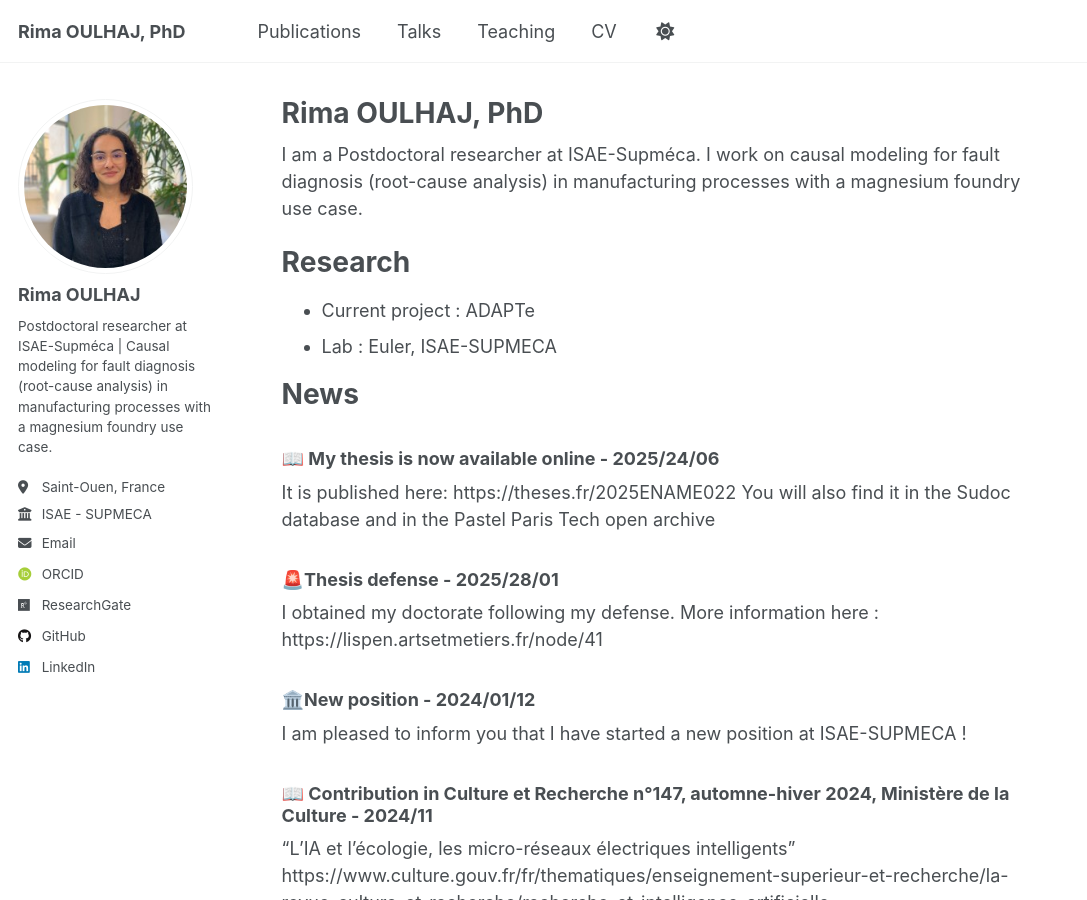
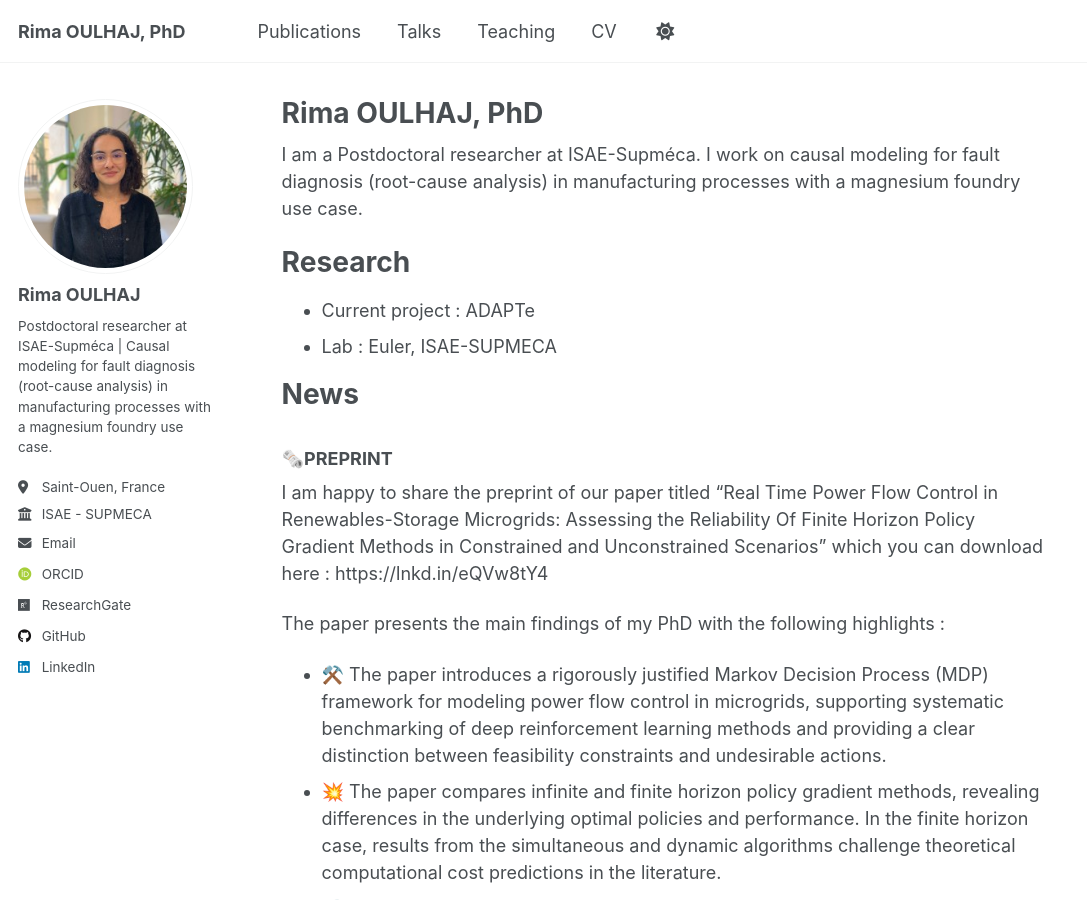
Before and after one commit to rimaoulhaj1/homepage, a Jekyll site: the page built from _pages/about.md, in a window 1280 px wide and 900 px high. Shown: the whole window, without its empty margins (0-1087 px from the left). Built offline with Jekyll 4.4.1, drawn with Linux system fonts in a browser that asks for light colours; some web fonts are replaced; a script that is not in the unit is left out; some of the changed text lies outside the part shown.

Commit message:
Update about.md

```diff
--- a/_pages/about.md
+++ b/_pages/about.md
@@ -16,6 +16,15 @@ I am a Postdoctoral researcher at ISAE-Supméca. I work on causal modeling for f
 
 # News
 
+### 🗞️PREPRINT
+
+I am happy to share the preprint of our paper titled "Real Time Power Flow Control in Renewables-Storage Microgrids: Assessing the Reliability Of Finite Horizon Policy Gradient Methods in Constrained and Unconstrained Scenarios" which you can download here : https://lnkd.in/eQVw8tY4
+
+The paper presents the main findings of my PhD with the following highlights :
+- ⚒️ The paper introduces a rigorously justified Markov Decision Process (MDP) framework for modeling power flow control in microgrids, supporting systematic benchmarking of deep reinforcement learning methods and providing a clear distinction between feasibility constraints and undesirable actions.
+- 💥 The paper compares infinite and finite horizon policy gradient methods, revealing differences in the underlying optimal policies and performance. In the finite horizon case, results from the simultaneous and dynamic algorithms challenge theoretical computational cost predictions in the literature.
+- 🗝️ The paper solves a constrained finite-horizon MDP using a primal-dual policy gradient method adapted from an algorithm originally designed for infinite-horizon settings and compares the algorithms intended for the constrained and unconstrained finite horizon problems in terms of algorithmic reliability.
+
 ### 📖 My thesis is now available online - 2025/24/06
 It is published here: https://theses.fr/2025ENAME022
 You will also find it in the Sudoc database and in the Pastel Paris Tech open archive
```
